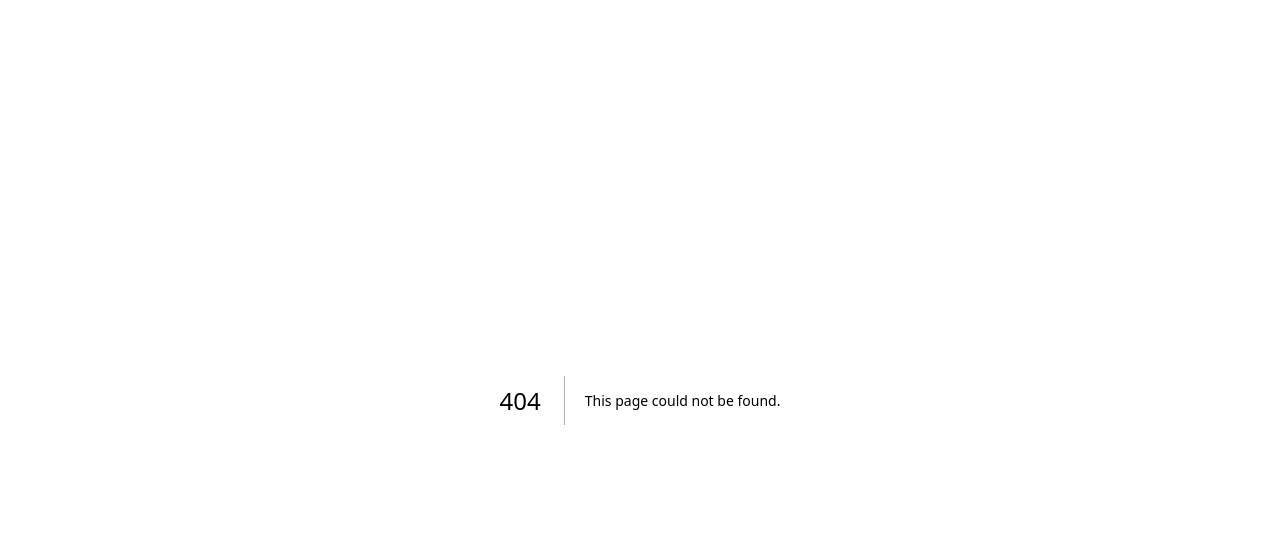
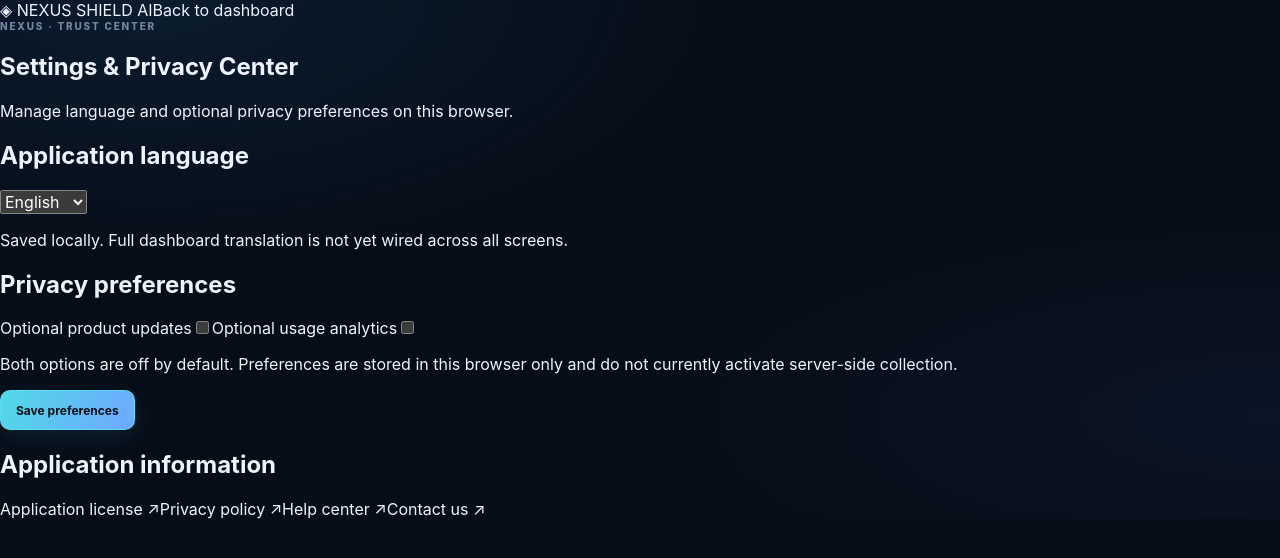
Before and after one commit to maalouf67/NEXUS-SHIELD-AI, a Next.js app in the folder apps/web/: page /settings in a window 1280 px wide. Before the commit this address had no page. Shown: the top 558 px of the page. Built offline with nearby package versions, Linux system fonts and the light colour scheme.

Commit message:
feat(web): add application settings and privacy preference center

```diff
--- /dev/null
+++ b/apps/web/app/settings/page.tsx
@@ -0,0 +1,66 @@
+'use client';
+
+import { useEffect, useState } from 'react';
+
+type Language = 'en' | 'ar' | 'fr';
+type Preferences = { productUpdates: boolean; optionalAnalytics: boolean };
+const DEFAULT_PREFERENCES: Preferences = { productUpdates: false, optionalAnalytics: false };
+
+const copy = {
+  en: { title: 'Settings & Privacy Center', subtitle: 'Manage language and optional privacy preferences on this browser.', language: 'Application language', languageNote: 'Saved locally. Full dashboard translation is not yet wired across all screens.', privacy: 'Privacy preferences', updates: 'Optional product updates', analytics: 'Optional usage analytics', note: 'Both options are off by default. Preferences are stored in this browser only and do not currently activate server-side collection.', save: 'Save preferences', saved: 'Preferences saved in this browser.', links: 'Application information', license: 'Application license', policy: 'Privacy policy', help: 'Help center', contact: 'Contact us', back: 'Back to dashboard' },
+  ar: { title: 'مركز الإعدادات والخصوصية', subtitle: 'إدارة اللغة والتفضيلات الاختيارية للخصوصية في هذا المتصفح.', language: 'لغة التطبيق', languageNote: 'يُحفظ الاختيار محلياً. لم تكتمل ترجمة جميع صفحات لوحة التحكم بعد.', privacy: 'تفضيلات الخصوصية', updates: 'تحديثات المنتج الاختيارية', analytics: 'تحليلات الاستخدام الاختيارية', note: 'الخياران متوقفان افتراضياً. تُحفظ التفضيلات في هذا المتصفح فقط ولا تُفعّل حالياً جمع البيانات من الخادم.', save: 'حفظ التفضيلات', saved: 'تم حفظ التفضيلات في هذا المتصفح.', links: 'معلومات التطبيق', license: 'ترخيص التطبيق', policy: 'سياسة الخصوصية', help: 'مركز المساعدة', contact: 'اتصل بنا', back: 'العودة إلى لوحة التحكم' },
+  fr: { title: 'Centre des paramètres et de confidentialité', subtitle: 'Gérez la langue et les préférences facultatives dans ce navigateur.', language: 'Langue de l’application', languageNote: 'Le choix est enregistré localement. La traduction complète reste à intégrer.', privacy: 'Préférences de confidentialité', updates: 'Mises à jour facultatives', analytics: 'Analyses d’utilisation facultatives', note: 'Les deux options sont désactivées par défaut et enregistrées dans ce navigateur uniquement.', save: 'Enregistrer les préférences', saved: 'Préférences enregistrées dans ce navigateur.', links: 'Informations sur l’application', license: 'Licence de l’application', policy: 'Politique de confidentialité', help: 'Centre d’aide', contact: 'Nous contacter', back: 'Retour au tableau de bord' }
+} as const;
+
+export default function SettingsPage() {
+  const [language, setLanguage] = useState<Language>('en');
+  const [preferences, setPreferences] = useState<Preferences>(DEFAULT_PREFERENCES);
+  const [saved, setSaved] = useState(false);
+
+  useEffect(() => {
+    try {
+      const storedLanguage = localStorage.getItem('nexus.language');
+      if (storedLanguage === 'en' || storedLanguage === 'ar' || storedLanguage === 'fr') setLanguage(storedLanguage);
+      const storedPreferences = localStorage.getItem('nexus.privacy.preferences');
+      if (storedPreferences) {
+        const parsed = JSON.parse(storedPreferences) as Partial<Preferences>;
+        setPreferences({ productUpdates: parsed.productUpdates === true, optionalAnalytics: parsed.optionalAnalytics === true });
+      }
+    } catch {
+      // Browser storage may be unavailable; safe defaults remain.
+    }
+  }, []);
+
+  const t = copy[language];
+  function savePreferences() {
+    try {
+      localStorage.setItem('nexus.language', language);
+      localStorage.setItem('nexus.privacy.preferences', JSON.stringify(preferences));
+      setSaved(true);
+    } catch {
+      setSaved(false);
+    }
+  }
+
+  return (
+    <main className="trust-center" dir={language === 'ar' ? 'rtl' : 'ltr'}>
+      <header className="trust-header"><a className="trust-brand" href="/">◈ NEXUS SHIELD AI</a><a href="/">{t.back}</a></header>
+      <section className="trust-hero"><div className="eyebrow">NEXUS · TRUST CENTER</div><h1>{t.title}</h1><p>{t.subtitle}</p></section>
+      <section className="trust-card">
+        <h2>{t.language}</h2>
+        <select value={language} onChange={(event) => { setLanguage(event.target.value as Language); setSaved(false); }}>
+          <option value="en">English</option><option value="ar">العربية</option><option value="fr">Français</option>
+        </select>
+        <p className="trust-muted">{t.languageNote}</p>
+      </section>
+      <section className="trust-card">
+        <h2>{t.privacy}</h2>
+        <label className="trust-toggle"><span>{t.updates}</span><input type="checkbox" checked={preferences.productUpdates} onChange={(event) => { setPreferences((old) => ({ ...old, productUpdates: event.target.checked })); setSaved(false); }} /></label>
+        <label className="trust-toggle"><span>{t.analytics}</span><input type="checkbox" checked={preferences.optionalAnalytics} onChange={(event) => { setPreferences((old) => ({ ...old, optionalAnalytics: event.target.checked })); setSaved(false); }} /></label>
+        <p className="trust-muted">{t.note}</p><button className="primary-button" onClick={savePreferences}>{t.save}</button>
+        {saved ? <p role="status" className="trust-saved">{t.saved}</p> : null}
+      </section>
+      <section className="trust-card"><h2>{t.links}</h2><div className="trust-links"><a href="/license">{t.license} ↗</a><a href="/privacy">{t.policy} ↗</a><a href="/help">{t.help} ↗</a><a href="/contact">{t.contact} ↗</a></div></section>
+    </main>
+  );
+}
```
